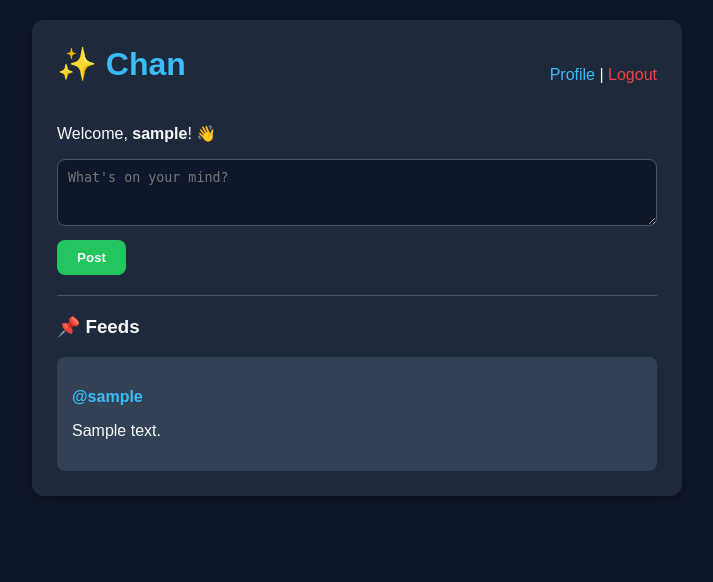
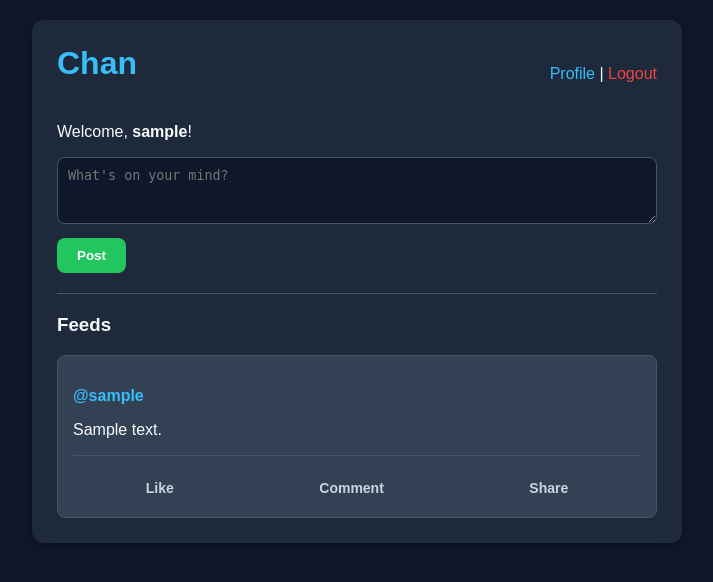
Before and after one commit to glimmgy-sketch/csw-dynamic, a Flask app: page / in a window 1280 px wide. Shown: the top 582 px of the page, without its empty margins (283-996 px from the left). Run offline with Flask 3, Linux system fonts and the light colour scheme; a user stored in the database is signed in; tables that the repository leaves empty hold one stand-in row (values such as "Sample post").

Commit message:
Update index.html

```diff
--- a/templates/index.html
+++ b/templates/index.html
@@ -42,12 +42,64 @@
             margin-top: 10px;
         }
         button:hover { background: #16a34a; }
+
+        /* Post Card Styling */
         .post-card {
             background: #334155;
             padding: 15px;
             border-radius: 8px;
             margin-top: 15px;
+            border: 1px solid #475569;
         }
+
+        /* Action Buttons Bar */
+        .post-actions {
+            display: flex;
+            justify-content: space-around;
+            margin-top: 12px;
+            padding-top: 8px;
+            border-top: 1px solid #475569;
+            position: relative;
+        }
+        .action-btn {
+            background: transparent;
+            border: none;
+            color: #cbd5e1;
+            font-size: 14px;
+            cursor: pointer;
+            padding: 6px 12px;
+            border-radius: 6px;
+            font-weight: 600;
+        }
+        .action-btn:hover {
+            background: #475569;
+            color: #fff;
+        }
+
+        /* Reaction Popup Box */
+        .reaction-popup {
+            display: none;
+            position: absolute;
+            bottom: 40px;
+            left: 0;
+            background: #1e293b;
+            border: 1px solid #475569;
+            border-radius: 30px;
+            padding: 5px 10px;
+            box-shadow: 0 4px 12px rgba(0,0,0,0.5);
+            display: flex;
+            gap: 8px;
+            z-index: 10;
+        }
+        .reaction-popup span {
+            font-size: 22px;
+            cursor: pointer;
+            transition: transform 0.2s;
+        }
+        .reaction-popup span:hover {
+            transform: scale(1.3);
+        }
+
         .nav-links {
             margin-bottom: 20px;
             display: flex;
@@ -61,14 +113,14 @@
 <body>
     <div class="container">
         <div class="nav-links">
-            <h1>✨ Chan</h1>
+            <h1>Chan</h1>
             <div>
                 <a href="{{ url_for('profile', username=current_user.username) }}">Profile</a> |
                 <a href="{{ url_for('logout') }}" style="color: #ef4444;">Logout</a>
             </div>
         </div>
 
-        <p>Welcome, <strong>{{ current_user.username }}</strong>! 👋</p>
+        <p>Welcome, <strong>{{ current_user.username }}</strong>!</p>
 
         <!-- Post Form -->
         <form action="{{ url_for('add_post') }}" method="POST">
@@ -78,17 +130,84 @@
 
         <hr style="border: 0; border-top: 1px solid #475569; margin: 20px 0;">
 
-        <h3>📌 Feeds</h3>
+        <h3>Feeds</h3>
         {% if posts %}
             {% for post in posts %}
                 <div class="post-card">
                     <p><a href="{{ url_for('profile', username=post.author.username) }}"><strong>@{{ post.author.username }}</strong></a></p>
                     <p>{{ post.content }}</p>
+
+                    <!-- Like, Comment, Share Buttons Bar -->
+                    <div class="post-actions" style="position: relative;">
+                        <!-- Reaction Box (Hidden by default, shows on long press) -->
+                        <div class="reaction-popup" id="reactions-{{ post.id }}" style="display: none;">
+                            <span onclick="setReaction({{ post.id }}, '👍')">👍</span>
+                            <span onclick="setReaction({{ post.id }}, '❤️')">❤️</span>
+                            <span onclick="setReaction({{ post.id }}, '😆')">😆</span>
+                            <span onclick="setReaction({{ post.id }}, '😮')">😮</span>
+                            <span onclick="setReaction({{ post.id }}, '😢')">😢</span>
+                        </div>
+
+                        <button class="action-btn" id="like-btn-{{ post.id }}"
+                                onclick="likeClick({{ post.id }})"
+                                onmousedown="startLongPress({{ post.id }})"
+                                ontouchstart="startLongPress({{ post.id }})"
+                                onmouseup="cancelLongPress()"
+                                ontouchend="cancelLongPress()">Like</button>
+
+                        <button class="action-btn" onclick="alert('Comment section coming soon!')">Comment</button>
+                        <button class="action-btn" onclick="alert('Post link copied!')">Share</button>
+                    </div>
                 </div>
             {% endfor %}
         {% else %}
             <p style="color: #94a3b8;">No posts yet. Create your first post above!</p>
         {% endif %}
     </div>
+
+    <script>
+        let pressTimer;
+
+        function startLongPress(postId) {
+            pressTimer = setTimeout(() => {
+                const popup = document.getElementById('reactions-' + postId);
+                popup.style.display = 'flex';
+            }, 600); // 0.6 စက္ကန့် ဖိထားမှ ပေါ်လာမည်
+        }
+
+        function cancelLongPress() {
+            clearTimeout(pressTimer);
+        }
+
+        function setReaction(postId, emoji) {
+            const btn = document.getElementById('like-btn-' + postId);
+            btn.innerHTML = emoji + ' Liked';
+            document.getElementById('reactions-' + postId).style.display = 'none';
+        }
+
+        function likeClick(postId) {
+            // ပုံမှန်တစ်ချက်နှိပ်လျှင် Like ဖြစ်သွားရန်
+            const popup = document.getElementById('reactions-' + postId);
+            if (popup.style.display === 'flex') {
+                popup.style.display = 'none';
+                return;
+            }
+            const btn = document.getElementById('like-btn-' + postId);
+            if (btn.innerHTML.includes('👍 Liked')) {
+                btn.innerHTML = 'Like';
+            } else {
+                btn.innerHTML = '👍 Liked';
+            }
+        }
+
+        // Screen အပြင်ဘက် နှိပ်လိုက်ပါက Reaction Box ပျောက်သွားရန်
+        window.onclick = function(event) {
+            if (!event.target.matches('.action-btn')) {
+                document.querySelectorAll('.reaction-popup').forEach(el => {
+                    el.style.display = 'none';
+                });
+            }
+        }
+    </script>
 </body>
 </html>
```
